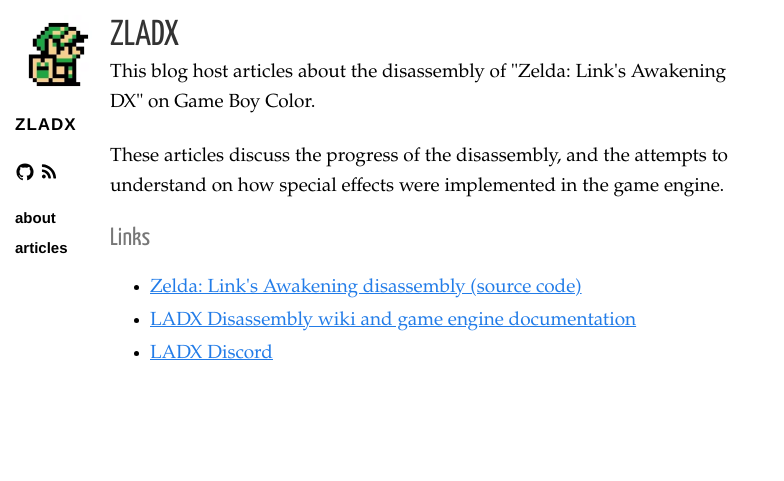
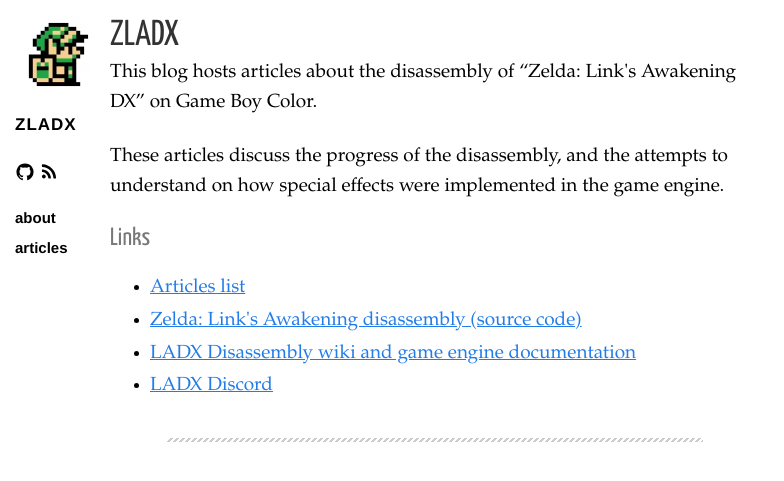
Before and after one commit to zladx/zladx.github.io, a Jekyll site: the page built from about.html, in a window 1280 px wide. Shown: the top 481 px of the page, without its empty margins (0-784 px from the left). Built offline with Jekyll 4.4.1, drawn with Linux system fonts in a browser that asks for light colours.

Commit message:
Pimp the About page

```diff
--- a/about.html
+++ b/about.html
@@ -7,7 +7,7 @@
   <h1>{{ site.name }}</h1>
 
   <p>
-  	This blog host articles about the disassembly of "Zelda: Link's Awakening DX" on Game Boy Color.
+  	This blog hosts articles about the disassembly of “Zelda: Link's Awakening DX” on Game Boy Color.
   </p>
   <p>
     These articles discuss the progress of the disassembly, and the attempts to understand on how special effects were implemented in the game engine.
@@ -15,6 +15,9 @@
 
   <h3>Links</h3>
   <ul>
+    <li>
+      <a href="/archives">Articles list</a>
+    </li>
     <li>
       <a href="{{ site.github_url }}" rel="me">
         Zelda: Link's Awakening disassembly (source code)
@@ -31,4 +34,5 @@
       </a>
     </li>
   </ul>
+  <hr>
 </section>
```
